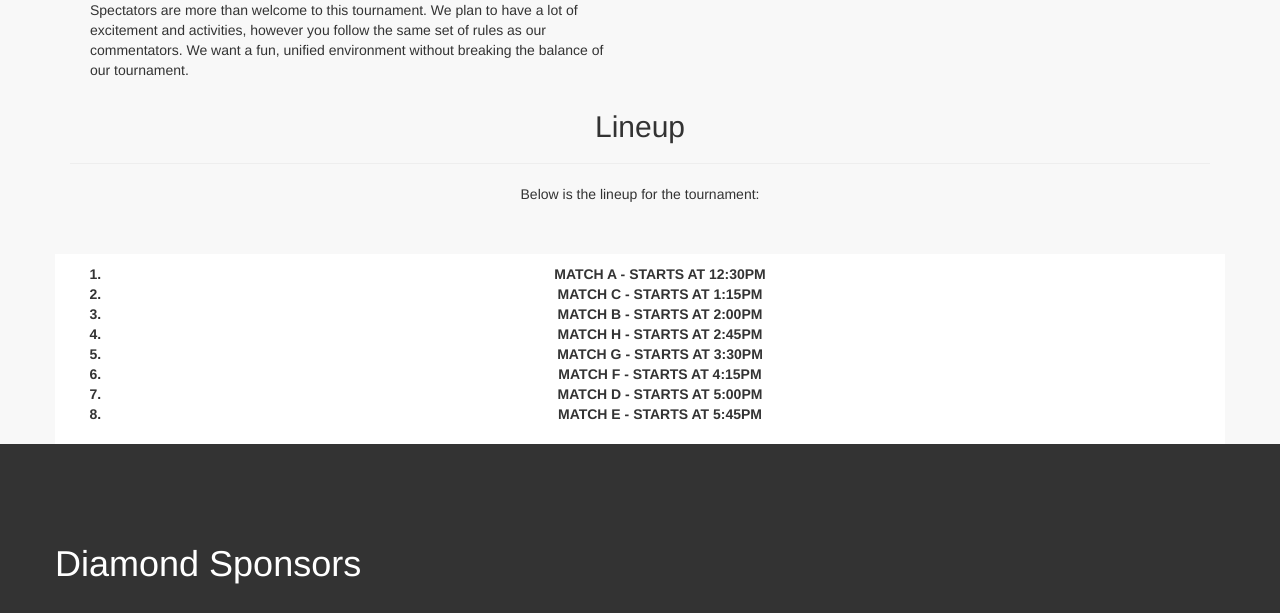
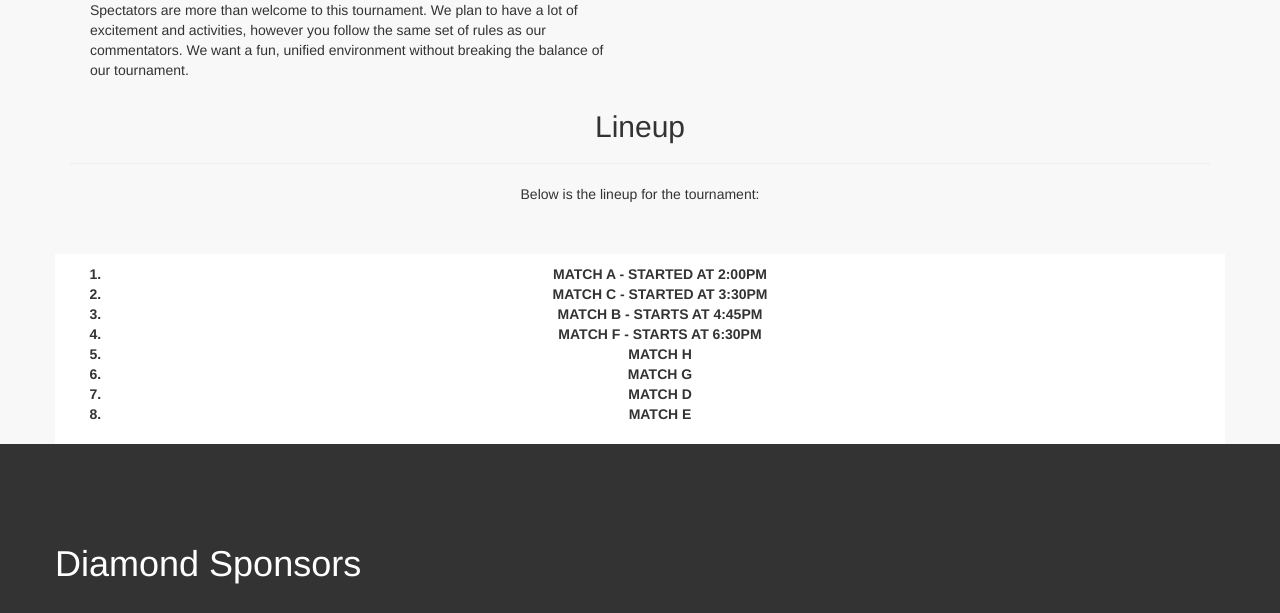
Before and after one commit to gioperalto/panthers-rift, a PHP site: page / in a window 1280 px wide. Shown: the part 3848-4461 px from the top of the page. Run offline with PHP 8.4, Linux system fonts and the light colour scheme; data that the repository does not hold is empty; a stand-in replaces the project's code that opens the database connection.

Commit message:
updated roster

```diff
--- a/index.php
+++ b/index.php
@@ -661,14 +661,14 @@
 				<br>
 				<div class="row text-center paper">
 					<ol>
-						<li class="power serious">Match A - Starts at 12:30pm</li>
-						<li class="power serious">Match C - Starts at 1:15pm</li>
-						<li class="power serious">Match B - Starts at 2:00pm</li>
-						<li class="power serious">Match H - Starts at 2:45pm</li>
-						<li class="power serious">Match G - Starts at 3:30pm</li>
-						<li class="power serious">Match F - Starts at 4:15pm</li>
-						<li class="power serious">Match D - Starts at 5:00pm</li>
-						<li class="power serious">Match E - Starts at 5:45pm</li>
+						<li class="power serious">Match A - Started at 2:00pm</li>
+						<li class="power serious">Match C - Started at 3:30pm</li>
+						<li class="power serious">Match B - Starts at 4:45pm</li>
+						<li class="power serious">Match F - Starts at 6:30pm</li>
+						<li class="power serious">Match H</li>
+						<li class="power serious">Match G</li>
+						<li class="power serious">Match D</li>
+						<li class="power serious">Match E</li>
 
 					</ol>
 				</div>
```
